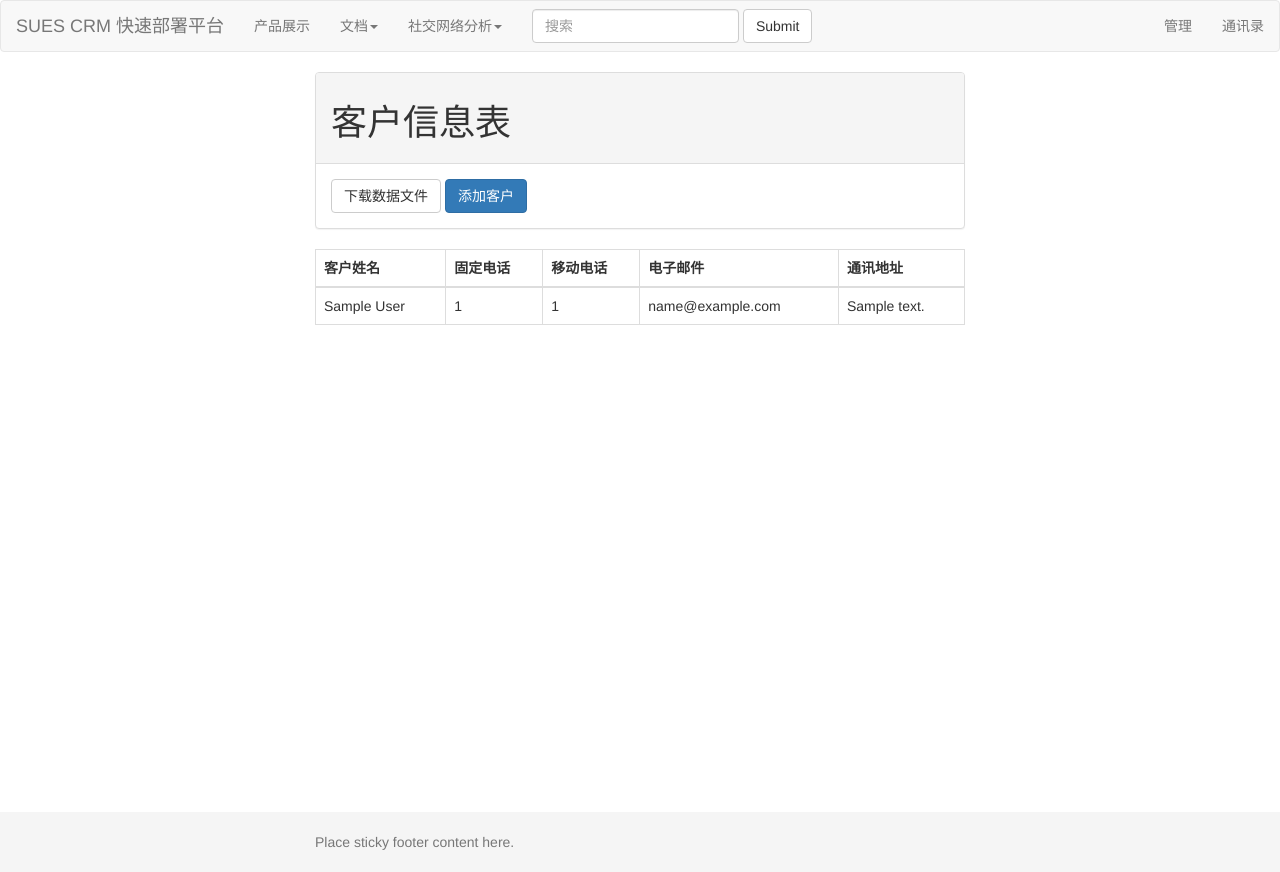
After one commit to sanguo0023/sues_crm, a Django app: page /crm/ in a window 1280 px wide. The commit adds this page. Run offline with Django 3.2, Linux system fonts and the light colour scheme; tables that the repository leaves empty hold one stand-in row (values such as "Sample post"); some libraries are stand-ins or nearby versions.

Commit message:
Create customer info table

```diff
--- a/crm/templates/base.html
+++ b/crm/templates/base.html
@@ -57,15 +57,11 @@
   <div class="collapse navbar-collapse" id="bs-example-navbar-collapse-1">
     <ul class="nav navbar-nav">
       <li><a href="/show/">产品展示</a></li>
-      <li><a href="#" data-toggle="modal" data-target="#OrderModal">提交订单</a></li>
+      <!--li><a href="#" data-toggle="modal" data-target="#OrderModal">提交订单</a></li-->
       <li class="dropdown">
         <a href="#" class="dropdown-toggle" data-toggle="dropdown">文档<b class="caret"></b></a>
         <ul class="dropdown-menu">
           <li><a href="#">Action</a></li>
-          <li><a href="#">Another action</a></li>
-          <li><a href="#">Something else here</a></li>
-          <li class="divider"></li>
-          <li><a href="#">Separated link</a></li>
           <li class="divider"></li>
           <li><a href="#">One more separated link</a></li>
         </ul>
@@ -73,9 +69,9 @@
       <li class="dropdown">
         <a href="#" class="dropdown-toggle" data-toggle="dropdown">社交网络分析<b class="caret"></b></a>
         <ul class="dropdown-menu">
-          <li><a href="#">新浪微博</a></li>
-          <li><a href="#">腾讯微博</a></li>
-          <li><a href="#">微信公众平台</a></li>
+          <li><a href="/sns/">新浪微博</a></li>
+          <!--li><a href="#">腾讯微博</a></li>
+          <li><a href="#">微信公众平台</a></li-->
           <li class="divider"></li>
           <li><a href="#">待添加</a></li>
         </ul>
@@ -89,7 +85,8 @@
     </form>
     <ul class="nav navbar-nav navbar-right">
       <li><a href="/admin/">管理</a></li>
-      <li><a href="#" data-toggle="modal" data-target="#LoginModal">登录/注册</a></li>
+      <li><a href="/crm/">通讯录</a></li>
+      <!--li><a href="#" data-toggle="modal" data-target="#LoginModal">登录/注册</a></li-->
     </ul>
   </div><!-- /.navbar-collapse -->
 </nav>
--- /dev/null
+++ b/crm/templates/crm.html
@@ -0,0 +1,47 @@
+{% extends "base.html" %}
+
+{% block title %} 通讯录 {% endblock %}
+
+	{% block content %}
+
+<div class="container">
+	<div class="panel panel-default">
+		<div class="panel-heading">
+			<h1>客户信息表</h1>
+		</div>
+		<div class="panel-body">
+			<a href="/csv/" class="btn btn-default">下载数据文件</a>
+			<a href="/admin/main/customer/add/" class="btn btn-primary">添加客户</a>
+		</div>
+	</div>
+
+	<div class="table-responsive">
+		<table class="table table-hover table-bordered">
+			<thead>
+				<th>客户姓名</th>
+				<th>固定电话</th>
+				<th>移动电话</th>
+				<th>电子邮件</th>
+				<th>通讯地址</th>
+			</thead>
+
+			<tbody id="data">
+
+			{% for item in customer %}
+				<tr>
+					<td> {{ item.name }} </td>
+					<td> {{ item.tele_phone }} </td>
+					<td> {{ item.mobile_phone }} </td>
+					<td> {{ item.email }} </td>
+					<td> {{ item.address }} </td>
+				</tr>
+			{% endfor %}
+
+			</tbody>
+
+		</table>
+	</div>
+
+</div>
+
+	{% endblock %}
--- a/crm/urls.py
+++ b/crm/urls.py
@@ -14,6 +14,8 @@ urlpatterns = patterns('',
     url(r'^index/', views.index),
     url(r'^show/', views.show),
     url(r'^sns/', views.sns),
+    url(r'^crm/', views.crm),
+    url(r'^csv/', views.to_csv),
 	url(r'^image/(?P<path>.*)', views.show_image),
 	#url(r'^static/admin/css/base.css$', views.load_css),
 )
--- a/main/admin.py
+++ b/main/admin.py
@@ -1,3 +1,4 @@
+#coding=utf-8
 from main.models import *
 from django.contrib import admin
 
@@ -31,7 +32,7 @@ class CustomerAdmin(admin.ModelAdmin):
 	list_display = ('name', 'address', )
 	search_fields = ('name', 'address', )
 	list_filter = ('address', )
-	fields = ('name', 'tel', 'email', 'address', )
+	fields = ('name', 'tele_phone', 'mobile_phone', 'email', 'address', )
 
 class OrderAdmin(admin.ModelAdmin):
 	list_display = ('customer', 'goods', 'number', )
--- a/main/models.py
+++ b/main/models.py
@@ -48,8 +48,9 @@ class Inner(models.Model):
 
 class Customer(models.Model):
 	name = models.CharField(max_length=30, verbose_name="客户姓名")
+	#tel = models.PositiveIntegerField(blank=True, verbose_name="电话")
 	tele_phone = models.PositiveIntegerField(blank=True, verbose_name="固定电话")
-	mobile_phone = models.PositiveIntegerField(blank=True, verbose_name="移动点换")
+	mobile_phone = models.PositiveIntegerField(blank=True, verbose_name="移动电话")
 	email = models.EmailField(blank=True, verbose_name="电子邮件")
 	address = models.CharField(max_length=60, verbose_name="通讯地址")
 
--- a/main/views.py
+++ b/main/views.py
@@ -3,13 +3,59 @@ from django.http import HttpResponse
 from django.shortcuts import render_to_response
 from main.models import *
 from main.forms import *
+from json import loads
+import urllib, urllib2, csv
 
 # Create your views here.
 def index(request):
 	return render_to_response('index.html', {})
 
 def sns(request):
-	return render_to_response('sns.html', {})
+	if 'code' in request.GET:
+		#if 'access_token' not in request.session:
+		params = urllib.urlencode({	'client_id': '1342064535',
+				'redirect_uri': 'http://127.0.0.1:8000/sns/',
+				'client_secret': '9cc2ae929687f61cb3455c70093ce225',
+				'grant_type': 'authorization_code',
+				'code': request.GET['code'], })
+
+		data = urllib.urlopen('https://api.weibo.com/oauth2/access_token', params).read()
+		token = loads(data)
+		request.session['access_token'] = token['access_token']
+
+		params = urllib.urlencode({	'uid': '5057273373', 'access_token': request.session['access_token'] })
+		req = urllib2.Request('https://api.weibo.com/2/statuses/user_timeline.json', params)
+		req.add_header('Content-Type', "application/x-www-form-urlencoded")
+		data = urllib2.urlopen(req).read()
+		titles = loads(data)
+
+		params = urllib.urlencode({	'uid': '5057273373', 'access_token': request.session['access_token'] })
+		req = urllib2.Request('https://api.weibo.com/2/comments/to_me.json', params)
+		req.add_header('Content-Type', "application/x-www-form-urlencoded")
+		data = urllib2.urlopen(req).read()
+		comments = loads(data)
+
+		return render_to_response('sns.html', {'titles': titles, 'comments': comments, 'token': token})
+	else:
+		return render_to_response('sns.html', {'data': ''})
+
+def to_csv(request):
+	response = HttpResponse(mimetype='text/csv')
+	response['Content-Disposition'] = 'attachment; filename=unruly.csv'
+
+	writer = csv.writer(response)
+	customer = Customer.objects.all()
+	writer.writerow(['客户姓名', '固定电话', '移动电话', '电子邮件', '通讯地址'])
+	for item in customer:
+		data = zip([item.name, item.tele_phone, item.mobile_phone, item.email, item.address])
+		writer.writerow(data)
+
+	return response
+
+def crm(request):
+	customer = Customer.objects.all()
+	return render_to_response('crm.html', {'customer': customer})
+
 
 def show(request):
 	goods = Goods.objects.all()
```
Also changed, not shown: crm.sql (+8 -4 lines), crm/templates/sns.html (+24 -11 lines).
